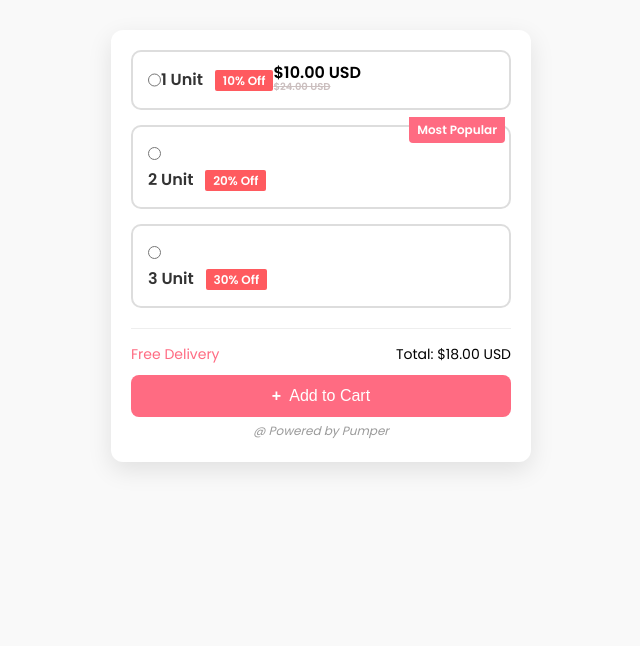
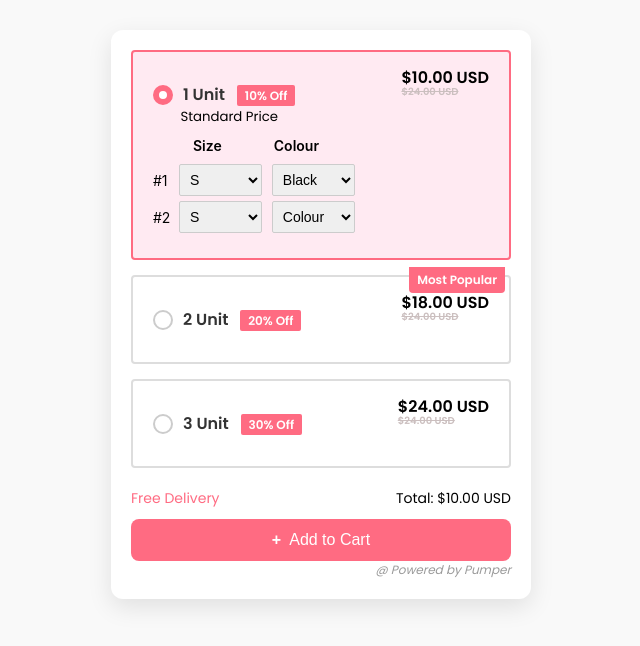
Before and after one commit to rubycoral/BOGO-UI, a plain HTML site: page index.html in a window 1280 px wide. Shown: the whole page, without its empty margins (319-959 px from the left). Drawn offline with Linux system fonts and the light colour scheme.

Commit message:
changes in ui

```diff
--- a/index.html
+++ b/index.html
@@ -6,55 +6,106 @@
   <title>BOGO Offer</title>
   <link href="https://fonts.googleapis.com/css2?family=Poppins:wght@400;600&display=swap" rel="stylesheet">
   <link rel="stylesheet" href="style.css" />
+  <!-- <style>
+    .content { display: none; }
+    input[type="radio"]:checked ~ .content { display: block; }
+  </style> -->
 </head>
 <body>
   <div class="container">
     <!-- Box 1 -->
     <div class="box">
       <div class="radioTextPrice">
-            <input type="radio" id="box1" name="offer" />
+        <div class="standardPriceDiv">
+          <div class="radioTextPriceDiv">
+            <input type="radio" id="box1" name="offer" checked />
             <label for="box1">
               1 Unit <span class="discount">10% Off</span>
             </label>
+          </div>
+          <h5>Standard Price</h5>
+        </div>
         <p class="updatedPrice">$10.00 USD <br/> <del>$24.00 USD</del></p>
       </div>
-      <div class="content">
+      <div class="content contentMargin product-options">
+        <div class="labels-row">
+          <span class="label">Size</span>
+          <span class="label">Colour</span>
+        </div>
+
+        <div class="option-row">
+          <span class="option-label">#1</span>
+          <select class="dropdown">
+            <option>S</option>
+            <option>M</option>
+            <option>L</option>
+          </select>
+          <select class="dropdown">
+            <option>Black</option>
+            <option>White</option>
+            <option>Red</option>
+          </select>
+        </div>
+
+        <div class="option-row">
+          <span class="option-label">#2</span>
+          <select class="dropdown">
+            <option>S</option>
+            <option>M</option>
+            <option>L</option>
+          </select>
+          <select class="dropdown">
+            <option>Colour</option>
+            <option>Black</option>
+            <option>White</option>
+          </select>
+        </div>
       </div>
     </div>
 
     <!-- Box 2 -->
     <div class="box">
+      <div class="radioTextPrice ">
+        <div class="radioTextPriceDiv">
           <input type="radio" id="box2" name="offer" />
           <label for="box2">
             2 Unit <span class="discount">20% Off</span>
           </label>
           <span class="tag">Most Popular</span>
-      <div class="content">
-        <p>$18.00 USD <del>$24.00 USD</del></p>
-        <div class="item">
-          <label>#1</label>
-          <select>
+        </div>
+        <p class="updatedPrice">$18.00 USD <br/> <del>$24.00 USD</del></p>
+      </div>
+      <div class="content product-options">
+        <div class="labels-row">
+          <span class="label">Size</span>
+          <span class="label">Colour</span>
+        </div>
+
+        <div class="option-row">
+          <span class="option-label">#1</span>
+          <select class="dropdown">
             <option>S</option>
             <option>M</option>
             <option>L</option>
           </select>
-          <select>
+          <select class="dropdown">
             <option>Black</option>
             <option>White</option>
             <option>Red</option>
           </select>
         </div>
-        <div class="item">
-          <label>#2</label>
-          <select>
+
+        <div class="option-row">
+          <span class="option-label">#2</span>
+          <select class="dropdown">
             <option>S</option>
             <option>M</option>
             <option>L</option>
           </select>
-          <select>
+          <select class="dropdown">
+            <option>Colour</option>
             <option>Black</option>
             <option>White</option>
-            <option>Red</option>
           </select>
         </div>
       </div>
@@ -62,37 +113,106 @@
 
     <!-- Box 3 -->
     <div class="box">
+      <div class="radioTextPrice">
+        <div class="radioTextPriceDiv">
           <input type="radio" id="box3" name="offer" />
           <label for="box3">
             3 Unit <span class="discount">30% Off</span>
           </label>
-      <div class="content">
-        <p>$24.00 USD <del>$24.00 USD</del></p>
+        </div>
+        <p class="updatedPrice">$24.00 USD <br/> <del>$24.00 USD</del></p>
+      </div>
+
+      <div class="content product-options">
+        <div class="labels-row">
+          <span class="label">Size</span>
+          <span class="label">Colour</span>
+        </div>
+
+        <div class="option-row">
+          <span class="option-label">#1</span>
+          <select class="dropdown">
+            <option>S</option>
+            <option>M</option>
+            <option>L</option>
+          </select>
+          <select class="dropdown">
+            <option>Black</option>
+            <option>White</option>
+            <option>Red</option>
+          </select>
+        </div>
+
+        <div class="option-row">
+          <span class="option-label">#2</span>
+          <select class="dropdown">
+            <option>S</option>
+            <option>M</option>
+            <option>L</option>
+          </select>
+          <select class="dropdown">
+            <option>Colour</option>
+            <option>Black</option>
+            <option>White</option>
+          </select>
+        </div>
       </div>
     </div>
 
     <div class="footer">
       <div>
-        <p class="coloredText"> Free Delivery</p>
-        <p class="pText">Total: $18.00 USD</p>
+        <p class="coloredText">Free Delivery</p>
+        <p class="pText">Total: $10.00 USD</p>
       </div>
       <button><span>+</span>Add to Cart</button>
+    </div>
     <i>@ Powered by Pumper</i>
-    </div>
   </div>
 
  <script>
   const radios = document.querySelectorAll('input[type="radio"]');
-    const contents = document.querySelectorAll('.content');
+  const totalText = document.querySelector('.footer .pText');
 
-    radios.forEach((radio, index) => {
-      radio.addEventListener('change', () => {
-        contents.forEach(content => content.style.display = '');
+  function updateDisplay() {
+    document.querySelectorAll('.box').forEach((box) => {
+      const radio = box.querySelector('input[type="radio"]');
+      const content = box.querySelector('.content');
+
       if (radio.checked) {
-          contents[index].style.display = 'block';
+        content.style.display = 'block';
+
+        // Update total
+        const priceText = box.querySelector('.updatedPrice').textContent.trim();
+        const priceMatch = priceText.match(/\$([\d.]+)/);
+        if (priceMatch) {
+          totalText.textContent = `Total: $${priceMatch[1]} USD`;
+        }
+      } else {
+        content.style.display = 'none';
+      }
+    });
+  }
+
+  // Attach event listeners to all radios
+  radios.forEach(radio => {
+    radio.addEventListener('change', updateDisplay);
+  });
+
+  // Trigger display update on load
+  window.addEventListener('DOMContentLoaded', () => {
+    updateDisplay();
+  });
+
+  document.querySelectorAll('.box').forEach(box => {
+  box.addEventListener('click', (e) => {
+    if (e.target.tagName.toLowerCase() !== 'input') {
+      const radio = box.querySelector('input[type="radio"]');
+      radio.checked = true;
+      radio.dispatchEvent(new Event('change'));
     }
   });
 });
 </script>
+
 </body>
 </html>
--- a/perfect.css
+++ /dev/null
@@ -1,152 +0,0 @@
-body {
-    font-family: 'Segoe UI', sans-serif;
-    background: #fff;
-    margin: 0;
-    padding: 20px;
-  }
-
-  .container {
-    max-width: 400px;
-    margin: 0 auto;
-  }
-
-  .box {
-    border: 2px solid #ccc;
-    padding: 16px;
-    border-radius: 10px;
-    margin-bottom: 20px;
-    position: relative;
-    background-color: #fff;
-    transition: border-color 0.2s ease;
-  }
-
-  .most-popular {
-    border-color: #ff6b82;
-    background-color: #fff0f3;
-  }
-
-  .box label {
-    display: block;
-    cursor: pointer;
-  }
-
-  input[type="radio"] {
-    appearance: auto;
-    accent-color: #ff6b82; /* Pink radio button */
-    margin-right: 10px;
-    margin-bottom: 8px;
-  }
-
-  .box-header {
-    display: flex;
-    justify-content: space-between;
-    font-size: 18px;
-    font-weight: bold;
-    margin-bottom: 6px;
-  }
-
-  .unit {
-    font-weight: 600;
-  }
-
-  .discount {
-    background-color: #ff6b82;
-    color: white;
-    padding: 3px 10px;
-    border-radius: 4px;
-    font-size: 12px;
-  }
-
-  .discount.small {
-    font-size: 11px;
-  }
-
-  .subtext {
-    font-size: 13px;
-    color: #555;
-    margin-bottom: 8px;
-  }
-
-  .price {
-    font-size: 16px;
-    font-weight: 600;
-    margin-bottom: 12px;
-  }
-
-  .price del {
-    font-size: 13px;
-    color: gray;
-    margin-left: 6px;
-  }
-
-  .tag {
-    position: absolute;
-    top: -10px;
-    right: -10px;
-    background-color: #ff6b82;
-    color: white;
-    font-weight: bold;
-    font-size: 12px;
-    padding: 4px 10px;
-    border-radius: 4px;
-  }
-
-  .grid {
-    display: grid;
-    grid-template-columns: 1fr 1fr 1fr;
-    gap: 8px;
-    margin-bottom: 8px;
-    align-items: center;
-  }
-
-  .header-row {
-    font-weight: 600;
-    font-size: 14px;
-    padding-left: 4px;
-    margin-top: 10px;
-    margin-bottom: 6px;
-  }
-
-  .row select {
-    padding: 6px;
-    border-radius: 6px;
-    border: 1px solid #ccc;
-  }
-
-  .summary {
-    display: flex;
-    justify-content: space-between;
-    padding: 0 6px;
-    margin-top: 10px;
-    font-size: 14px;
-    font-weight: 500;
-  }
-
-  .free-delivery {
-    color: #ff6b82;
-  }
-
-  .total {
-    color: #000;
-  }
-  /* Hide original radio and style custom */
-.box input[type="radio"] {
-    position: absolute;
-    opacity: 0;
-  }
-
-  .box input[type="radio"]:checked + .box-content {
-    border: 2px solid #ff6b82;
-  }
-
-  /* Wrap rest of the label content in this div */
-  .box-content {
-    border: 2px solid #ccc;
-    border-radius: 10px;
-    padding: 16px;
-    background: white;
-    transition: border 0.2s ease;
-  }
-  .box.selected {
-    border: 2px solid #ff6b82;
-  }
--- a/style.css
+++ b/style.css
@@ -23,11 +23,12 @@
 
   .box {
     border: 2px solid #ddd;
-    border-radius: 10px;
-    padding: 15px;
+    border-radius: 4px;
+    padding: 20px;
     margin-bottom: 15px;
     transition: border-color 0.3s ease;
     position: relative;
+    cursor: pointer;
   }
 
   .box label {
@@ -39,10 +40,11 @@
   }
 
   .box input[type="radio"]:checked + label {
-    /* background-color: #ff5a5f; */
-    /* color: white; */
     padding: 10px;
-    /* border-radius: 8px; */
+  }
+
+  .box input[type="radio"] + label {
+    padding: 10px;
   }
 
   .box input[type="radio"]:checked ~ .content {
@@ -51,7 +53,7 @@
   }
 
   .discount {
-    background: #ff5a5f;
+    background: #FF6B82;
     color: white;
     padding: 2px 8px;
     border-radius: 2px;
@@ -77,6 +79,7 @@
   .content {
     display: none;
     animation: fadeIn 0.3s ease-in-out;
+    width: 60%;
   }
 
   @keyframes fadeIn {
@@ -95,7 +98,10 @@
   }
 
   .item {
+    display: flex;
+    align-items: center;
     margin-bottom: 12px;
+    gap: 10px;
   }
   .item label {
     display: block;
@@ -104,11 +110,11 @@
     color: #555;
   }
   .item select {
-    width: 48%;
-    padding: 8px;
+    width: 22%;
+    padding: 4px;
     border: 1px solid #ccc;
-    border-radius: 6px;
-    margin-right: 4%;
+    border-radius: 2px;
+    /* margin-right: 4%; */
   }
 
   .item select:last-child {
@@ -116,9 +122,7 @@
   }
 
   .footer {
-    margin-top: 20px;
-    padding-top: 15px;
-    border-top: 1px solid #eee;
+    padding-top: 5px;
     text-align: center;
   }
 
@@ -165,10 +169,12 @@
     background-color: #1cdbd9;
   }
 
-  .footer i{
+  .container i{
     font-size: 12px;
     font-weight: 400;
     color: rgba(0, 0, 0, 0.4);
+    display: flex;
+    justify-content: end;
   }
 
   /* Responsive */
@@ -193,4 +199,82 @@
   }
   .radioTextPrice{
     display: flex;
+    justify-content: space-between;
   }
+  .radioTextPriceDiv{
+    display: flex;
+    align-items: center;
+  }
+  .standardPriceDiv{
+    display: flex;
+    flex-direction: column;
+    align-items: center;
+  }
+  .standardPriceDiv h5{
+    margin-top: -10px;
+    font-weight: 500;
+  }
+  .contentMargin{
+    margin-top: 10px;
+  }
+
+  .product-options {
+    display: flex;
+    flex-direction: column;
+    gap: 10px;
+    font-family: 'Inter', sans-serif;
+    font-size: 14px;
+  }
+
+  .labels-row {
+    display: grid;
+    grid-template-columns: 1fr 1fr;
+    padding-left: 40px; /* align with dropdowns */
+    font-weight: 600;
+    color: #000;
+    margin-bottom: 10px;
+  }
+
+  .option-row {
+    display: grid;
+    grid-template-columns: 16px 1fr 1fr;
+    gap: 10px;
+    align-items: center;
+    margin-bottom: 5px;
+  }
+
+  .dropdown {
+    padding: 6px;
+    border: 1px solid #ccc;
+    border-radius: 2px;
+    font-size: 14px;
+  }
+
+.box:has(input[type="radio"]:checked) {
+  border: 2px solid #FF6B82;
+  background-color: #ffeaf2;
+}
+
+input[type="radio"] {
+  appearance: none;
+  -webkit-appearance: none;
+  background-color: #fff;
+  border: 2px solid #ccc;
+  border-radius: 50%;
+  width: 20px;
+  height: 20px;
+  cursor: pointer;
+  position: relative;
+  outline: none;
+  transition: all 0.3s ease;
+}
+
+input[type="radio"]:checked {
+  border: 6px solid #ff6b82;
+  background-color: #fff;
+}
+
+/* Optional: pink hover effect */
+input[type="radio"]:hover {
+  border-color: #ff6b82;
+}
```
Also changed, not shown: perfect.html (deleted, +0 -111 lines), script.js (deleted, +0 -11 lines). Lines whose indentation alone changed are shown as unchanged.
